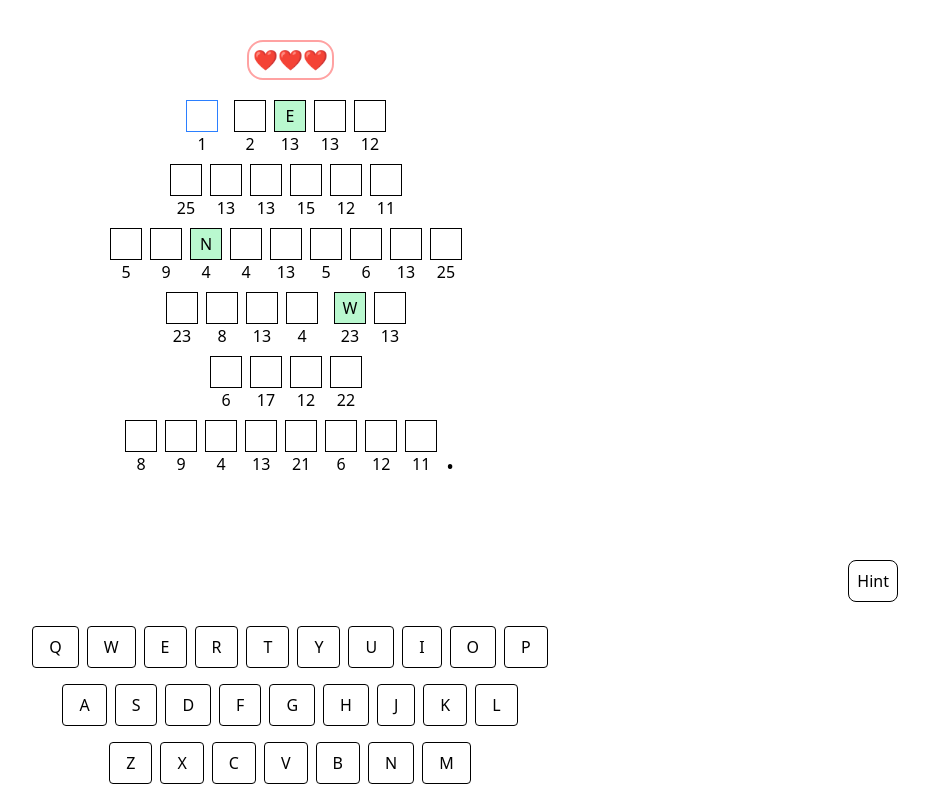
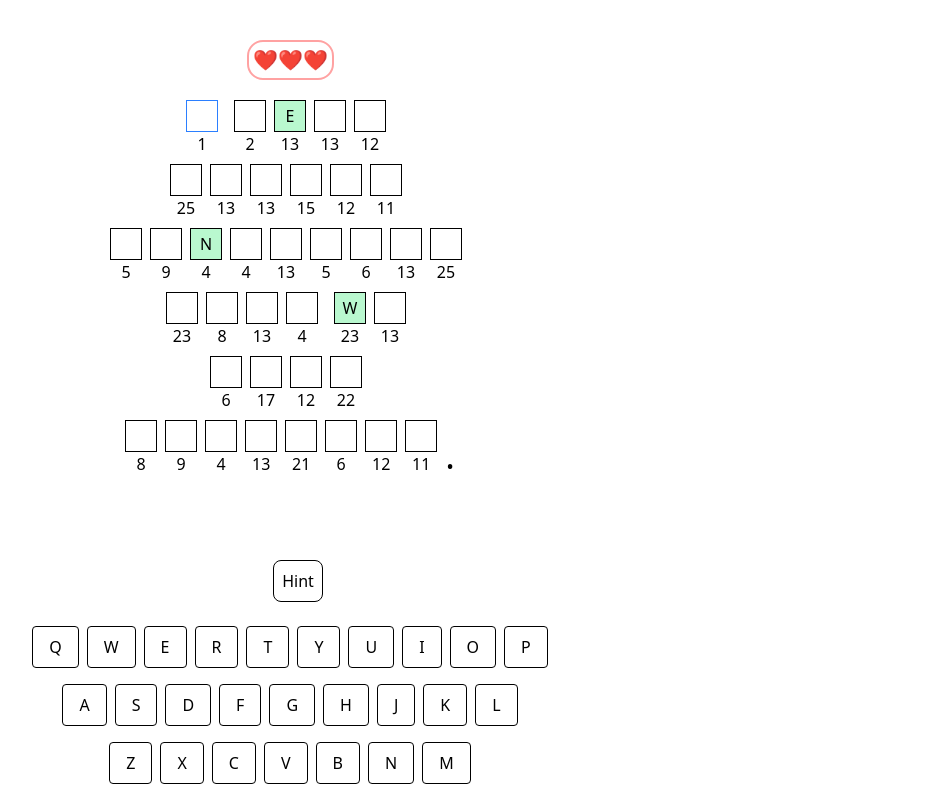
Before and after one commit to uvais724/decrypt-me, a React (Vite) app: page / in a window 1280 px wide. Shown: the whole page, without its empty margins (350-1279 px from the left). Built offline with nearby package versions, Linux system fonts and the light colour scheme.

Commit message:
Fixed hint button positioning

```diff
--- a/src/App.jsx
+++ b/src/App.jsx
@@ -45,7 +45,7 @@ export default function App() {
 
       {/* Middle section - expands to push content down */}
       <div className="grow overflow-auto">
-        <div className="flex gap-4 justify-between mt-4 mx-8">
+        <div className="flex gap-4 justify-center mt-4">
           <span></span>
           <button className={`border p-2 rounded-lg ${!canUseHint ? 'border-gray-200 text-gray-400' : ''}`} onClick={useHint}>
             Hint
```
